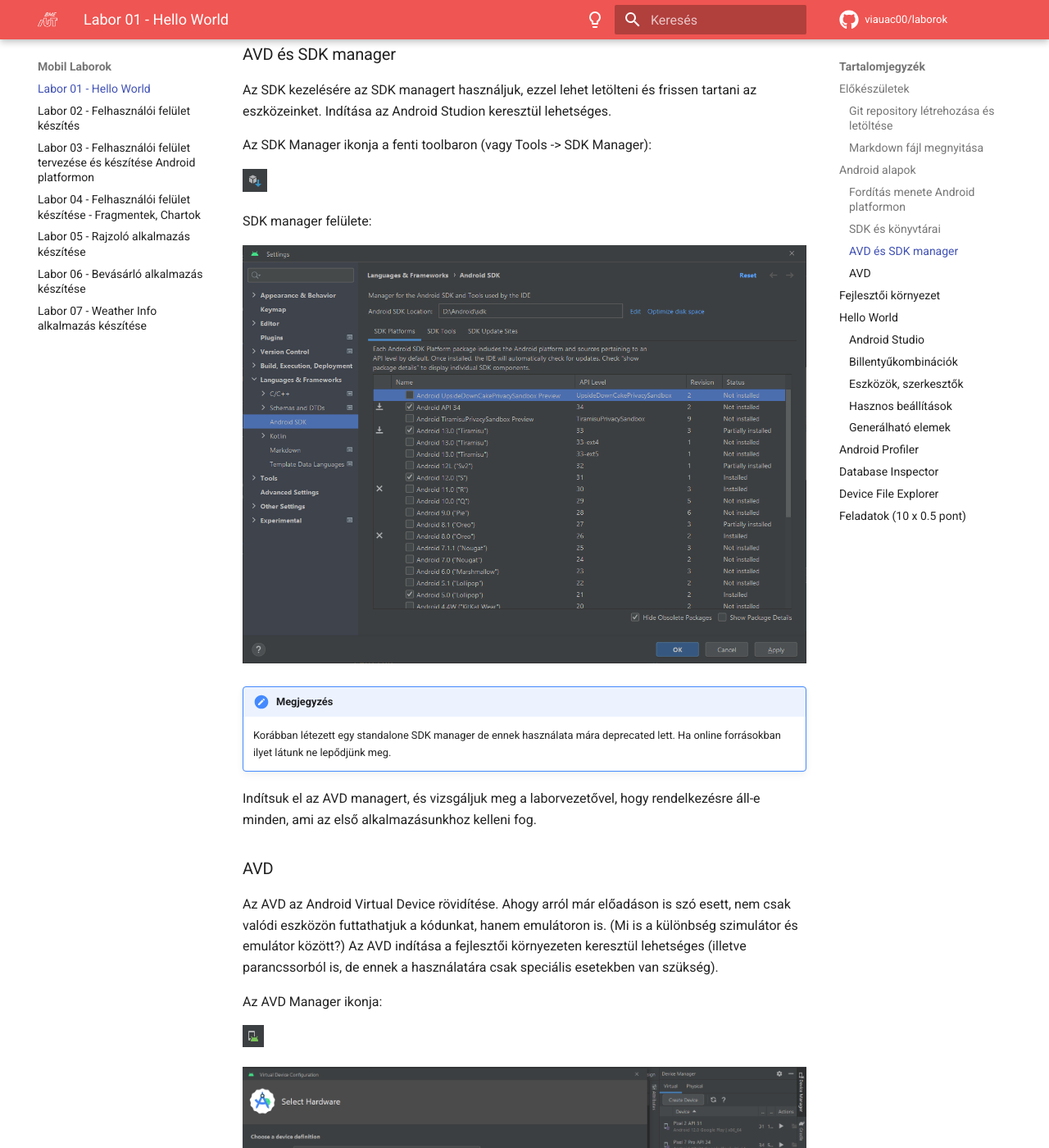
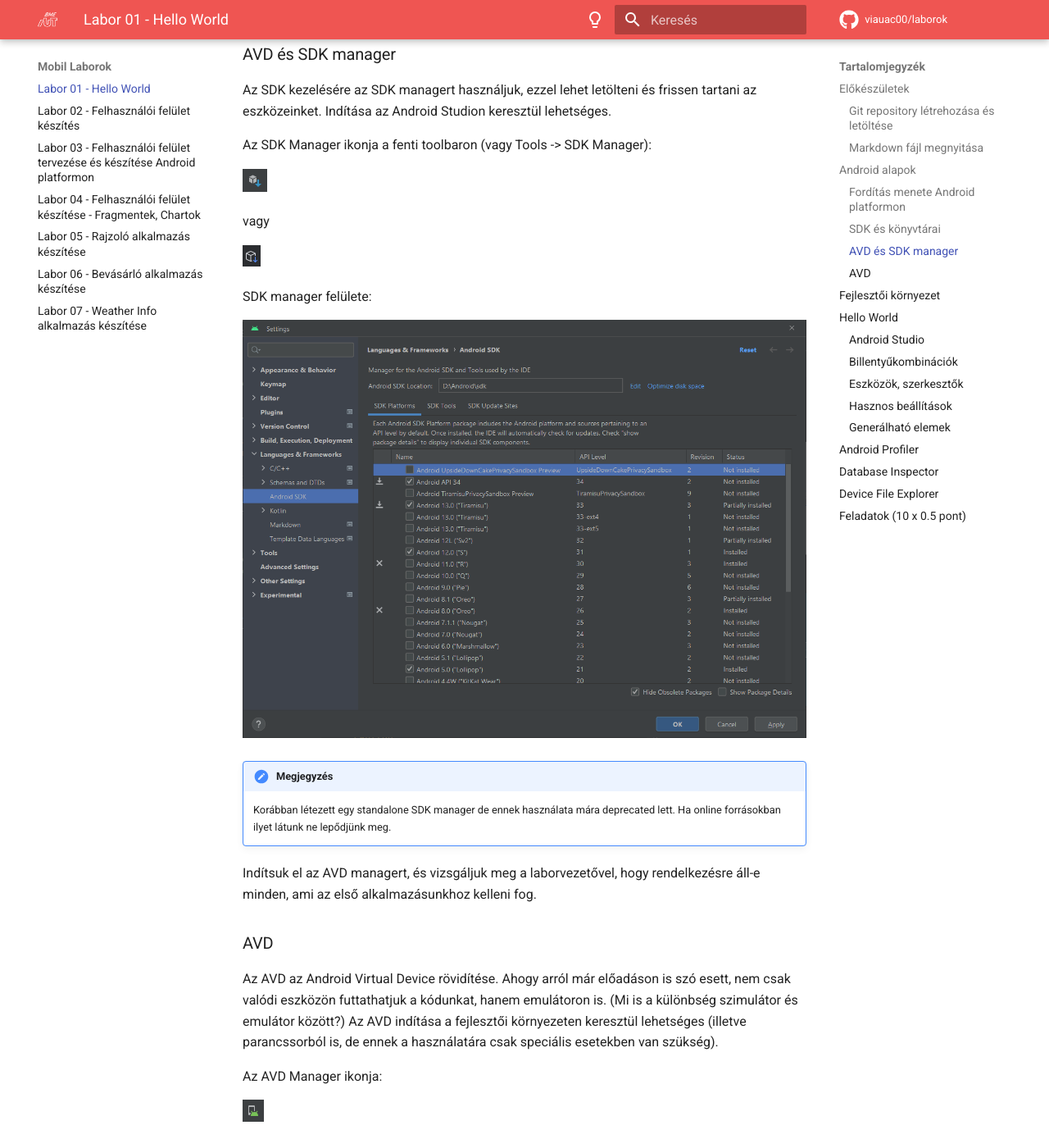
Before and after one commit to VIAUAD02/laborok, an MkDocs documentation site: the page built from docs/laborok/01-android-hello-world/index.md, in a window 1280 px wide and 1400 px high, scrolled down 4243 px. Shown: the whole window at 82% size. Built offline with MkDocs 1.6.1 and Material for MkDocs 9.7.7, drawn with Linux system fonts in a browser that asks for light colours; comment, search, counter and statistics services are not loaded.

Commit message:
Labor01 minor update

```diff
--- a/docs/laborok/01-android-hello-world/index.md
+++ b/docs/laborok/01-android-hello-world/index.md
@@ -117,6 +117,10 @@
 
 ![](assets/sdk_manager_icon.png)
 
+vagy
+
+![](assets/sdk_manager_icon_2.png)
+
 SDK manager felülete:
 
 ![](assets/sdk_manager.png)
@@ -133,6 +137,10 @@
 Az AVD Manager ikonja:
 
 ![](assets/avd_icon.png)
+
+vagy
+
+![](assets/avd_icon_2.png)
 
 ![](assets/avd_manager.png)
 
```
Also changed, not shown: docs/laborok/01-android-hello-world/assets/avd_icon_2.png (added), docs/laborok/01-android-hello-world/assets/sdk_manager_icon_2.png (added).
